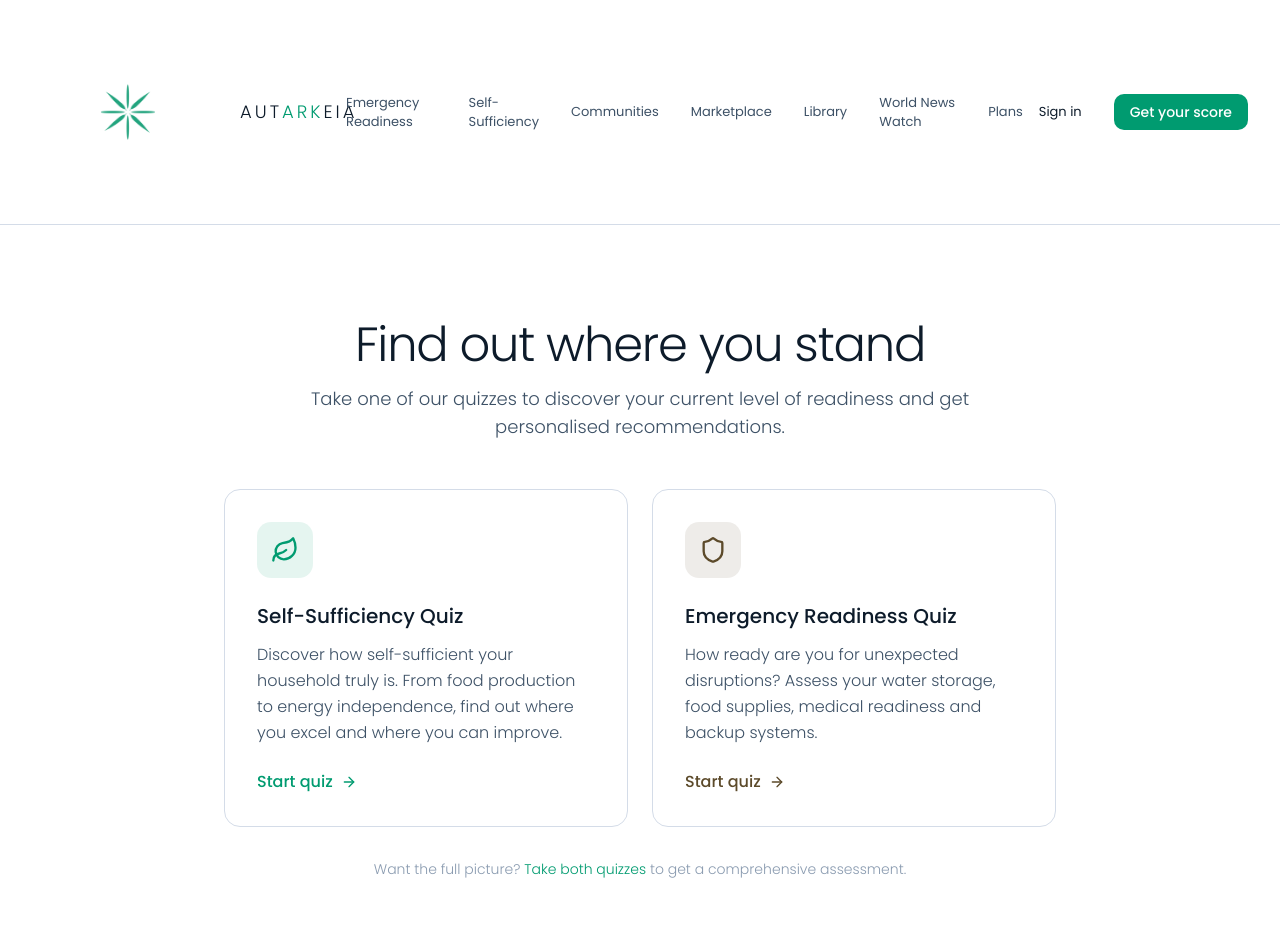
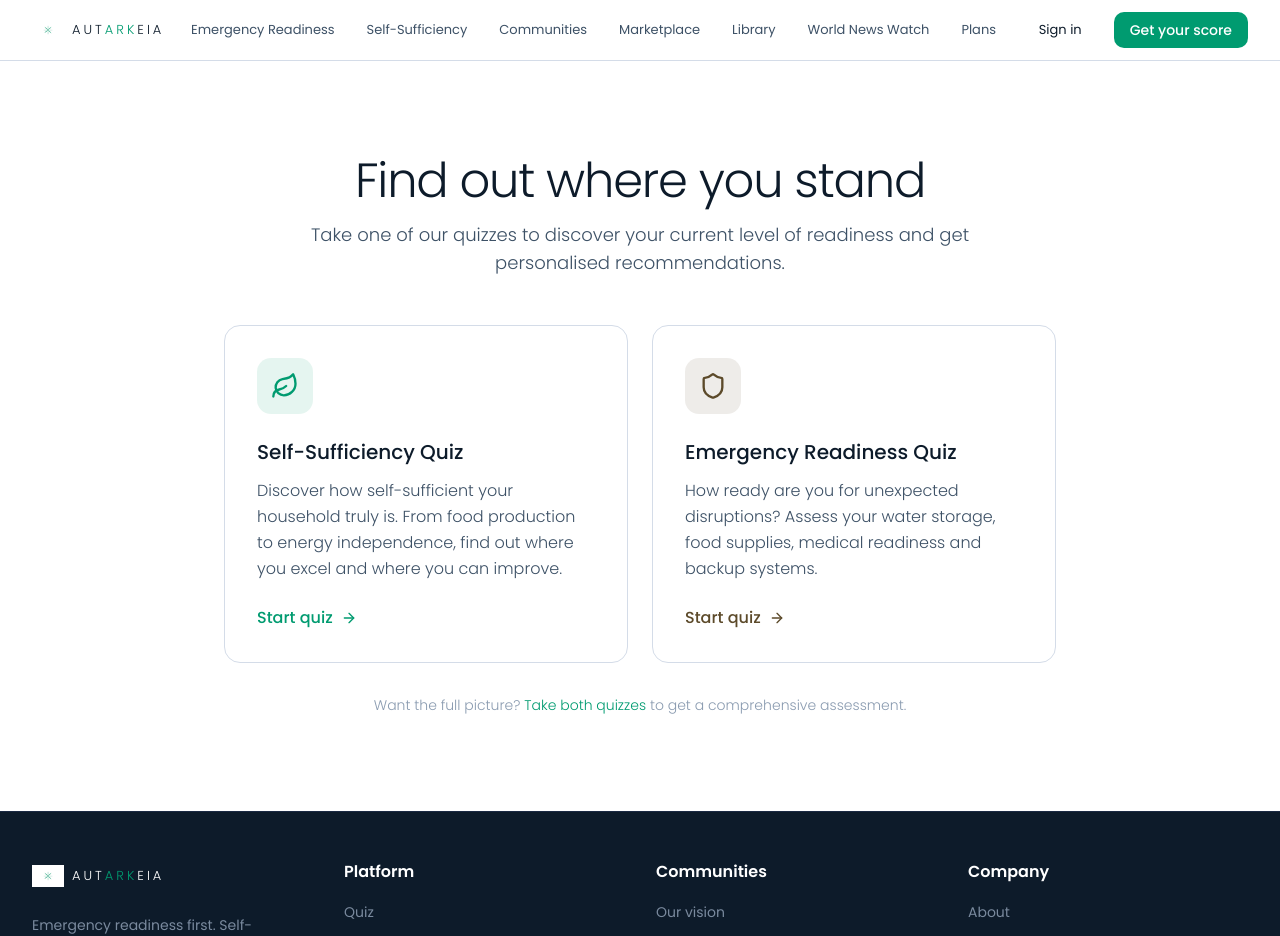
Before and after one commit to AutarkeiaTeam/autarkeia, a Next.js app: page /quiz in a window 1280 px wide. Shown: the top 936 px of the page. Built offline with nearby package versions, Linux system fonts and the light colour scheme.

Commit message:
Use shared logo in footer for dark theme
Co-authored-by: Cursor <cursoragent@cursor.com>

```diff
--- a/components/footer.tsx
+++ b/components/footer.tsx
@@ -10,7 +10,9 @@ export function Footer() {
         <div className="grid grid-cols-1 md:grid-cols-4 gap-8 mb-8">
           <div>
             <div className="mb-4">
-              <LogoLight />
+              <Link href="/" className="inline-flex items-center">
+                <LogoLight />
+              </Link>
             </div>
             <p className="text-sm text-[#7a8a9e]">
               Emergency readiness first. Self-sufficiency for life.
--- a/components/logo.tsx
+++ b/components/logo.tsx
@@ -1,8 +1,8 @@
 export function Logo({ className = "" }: { className?: string }) {
   return (
-    <div className={`flex items-center gap-4 mr-12 ${className}`}>
-      <img src="/logo.png" alt="Autarkeia" width="80" height="80" className="w-48 aspect-square object-contain flex-shrink-0" />
-      <span className="font-light tracking-[3px] text-lg">
+    <div className={`flex items-center gap-2 ${className}`}>
+      <img src="/logo.png" alt="Autarkeia" width="32" height="32" className="h-8 w-8 flex-shrink-0 object-contain" />
+      <span className="font-light tracking-[3px] text-[13px]">
         <span className="text-[#0d1b2a]">AUT</span>
         <span className="text-[#009b70]">ARK</span>
         <span className="text-[#0d1b2a]">EIA</span>
@@ -10,11 +10,12 @@ export function Logo({ className = "" }: { className?: string }) {
     </div>
   )
 }
+
 export function LogoLight({ className = "" }: { className?: string }) {
   return (
-    <div className={`flex items-center gap-4 mr-12 ${className}`}>
-      <img src="/logo.png" alt="Autarkeia" width="80" height="80" className="w-48 aspect-square object-contain flex-shrink-0" />
-      <span className="font-light tracking-[3px] text-lg">
+    <div className={`flex items-center gap-2 ${className}`}>
+      <img src="/logo.png" alt="Autarkeia" width="32" height="32" className="h-8 w-8 flex-shrink-0 object-contain" />
+      <span className="font-light tracking-[3px] text-[13px]">
         <span className="text-white">AUT</span>
         <span className="text-[#009b70]">ARK</span>
         <span className="text-white">EIA</span>
--- a/components/navbar.tsx
+++ b/components/navbar.tsx
@@ -21,9 +21,9 @@ export function Navbar() {
 
   return (
     <header className="sticky top-0 z-50 w-full bg-white border-b border-[#d4dce8]" style={{ borderBottomWidth: '0.5px' }}>
-      <nav className="mx-auto flex max-w-7xl items-center justify-between px-4 py-4 lg:px-8">
+      <nav className="mx-auto flex max-w-7xl items-center justify-between px-4 py-3 lg:px-8">
         <Link href="/" className="flex items-center">
-          <Logo className="text-xl" />
+          <Logo />
         </Link>
 
         <div className="hidden lg:flex lg:items-center lg:gap-x-8">
```
